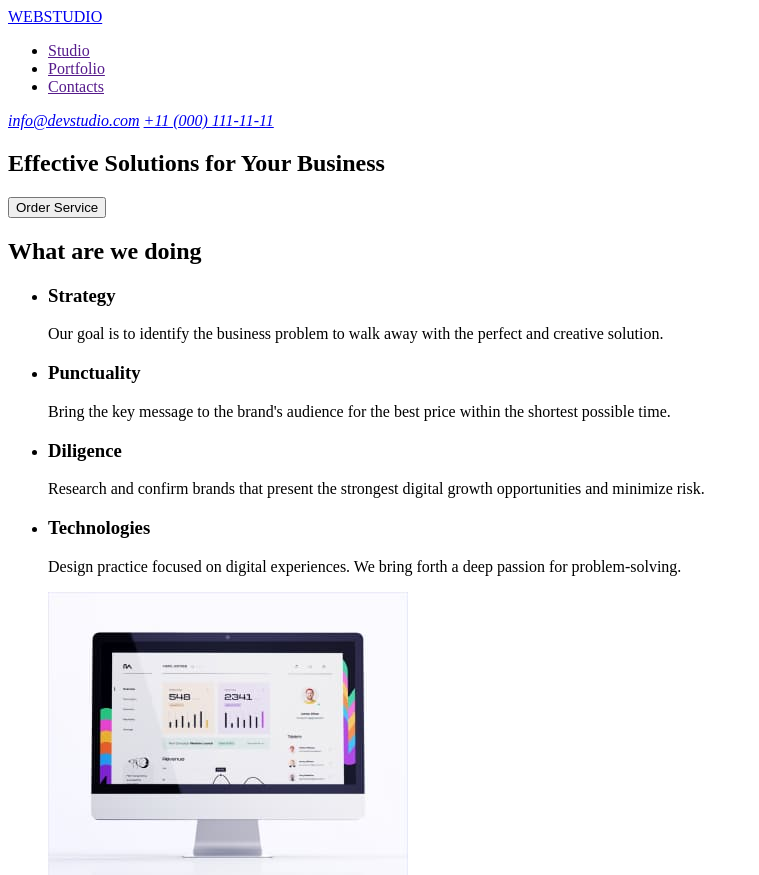
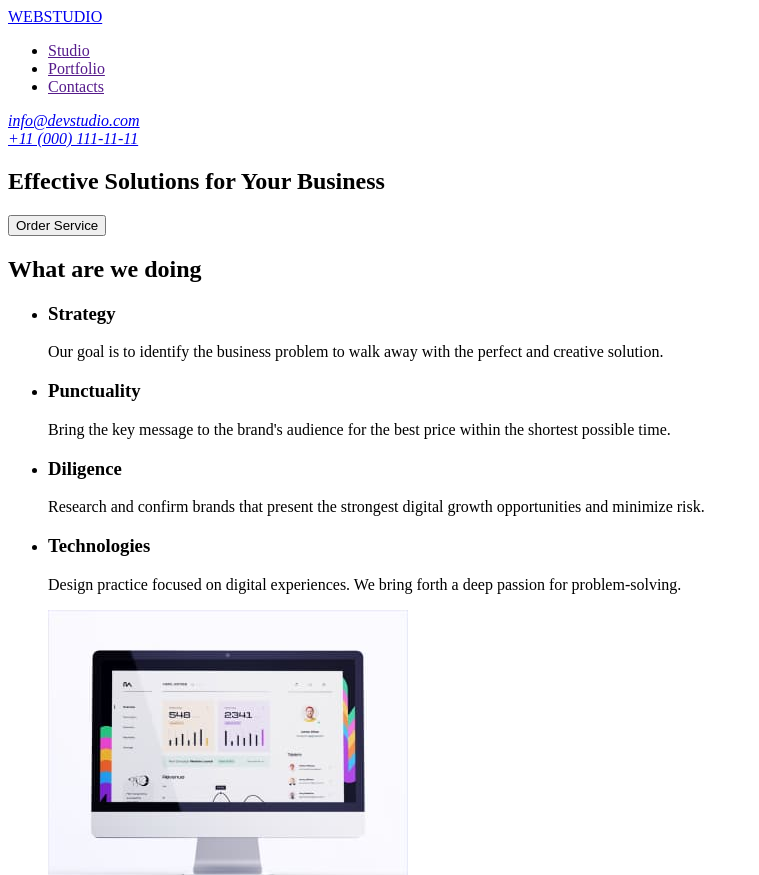
Before and after one commit to brizhak/goit-markup-hw-01, a plain HTML site: page index.html in a window 1280 px wide. Shown: the top 875 px of the page, without its empty margins (0-759 px from the left). Drawn offline with Linux system fonts and the light colour scheme.

Commit message:
home work 1.1

```diff
--- a/index.html
+++ b/index.html
@@ -17,7 +17,7 @@
             </ul>
         </nav>
         <address>
-            <a href="mailto:info@devstudio.com">info@devstudio.com</a>
+            <a href="mailto:info@devstudio.com">info@devstudio.com <br></a>
             <a href="tel:+110001111111">+11 (000) 111-11-11</a>
         </address>
     </header>
```
